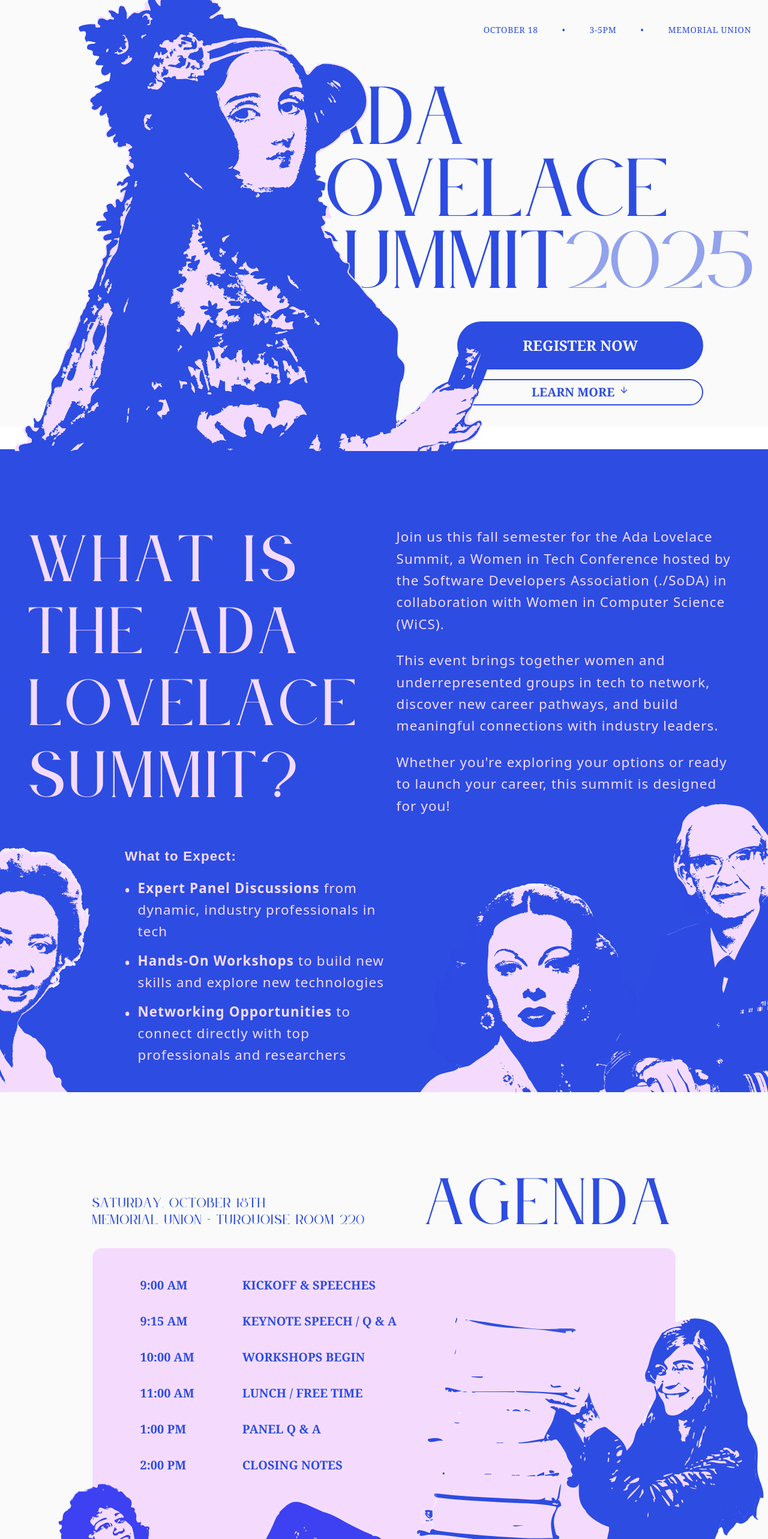
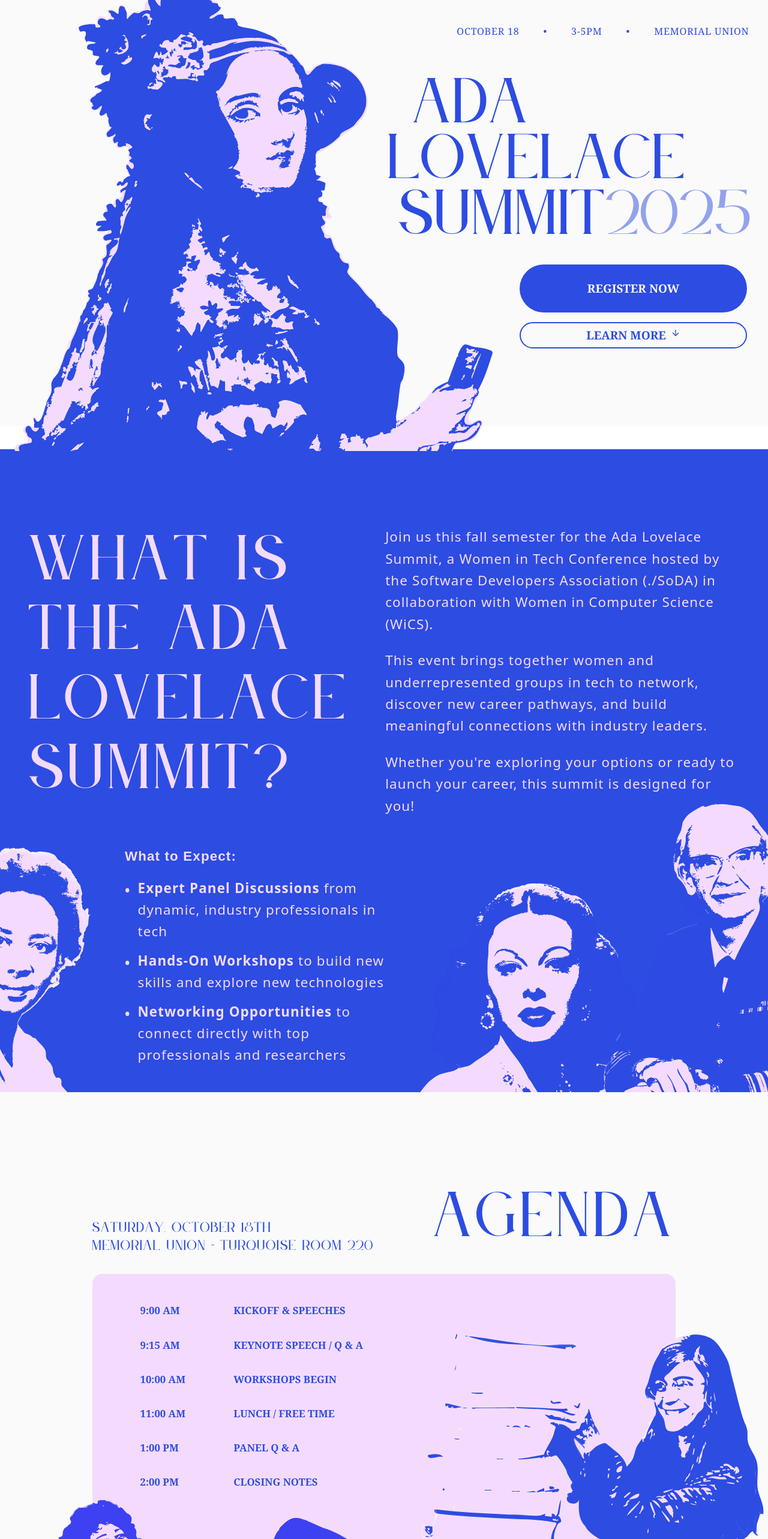
Before and after one commit to asusoda/ada-lovelace-conf-website, a Next.js app: page / in a window 1280 px wide. Shown: the part 80-2646 px from the top of the page at 60% size. Built offline with nearby package versions, Linux system fonts and the light colour scheme.

Commit message:
responsive text changes

```diff
--- a/components/about.tsx
+++ b/components/about.tsx
@@ -3,13 +3,13 @@ import Image from "next/image"
 
 export function AboutSection() {
   return (
-    <section id="about" className="md:max-h-[calc(100vh+17rem)] 2xl:max-h-[calc(100vh+5.7rem)] bg-[var(--color-blue)] py-18 lg:py-32 overflow-hidden">
+    <section id="about" className="md:h-[calc(100vh+17rem)] 2xl:h-[calc(100vh+23rem)] bg-[var(--color-blue)] py-18 lg:py-32 overflow-hidden">
       <div className="container mx-auto px-6 lg:px-12">
         <div className="">
           {/* Left side - Title and Description */}
           <div className="space-y-8">
             <div className="flex flex-col gap-8 md:gap-15 md:flex-row">
-              <h2 className="font-lejour text-5xl lg:text-7xl xl:text-8xl font-bold text-[var(--color-light-purple)] leading-tight tracking-wider">
+              <h2 className="font-lejour text-[clamp(3rem,6vw+1rem,8rem)] font-bold text-[var(--color-light-purple)] leading-tight tracking-wider">
                 WHAT IS<br />
                 THE ADA<br />
                 LOVELACE<br />
--- a/components/agenda.tsx
+++ b/components/agenda.tsx
@@ -16,16 +16,16 @@ export function AgendaSection() {
         <div className="relative">
           {/* Date + location Header */}
           <div className="flex flex-col gap-3 lg:gap-0 lg:flex-row justify-between mb-6 2xl:mb-10 pt-5 2xl:pt-10">
-            <div className="hidden lg:block font-lejour text-left text-[var(--color-blue)] mt-auto mb-2">
-              <p className="text-sm sm:text-base xl:text-xl 2xl:text-3xl font-bold tracking-wider uppercase">
+            <div className="hidden lg:block font-lejour text-left text-[var(--color-blue)] mt-auto mb-2 text-sm lg:text-[clamp(1rem,1.3vw+0.25rem,5rem)]">
+              <p className="font-bold tracking-wider uppercase">
                 SATURDAY, OCTOBER 18TH
               </p>
-              <p className="text-sm sm:text-base xl:text-xl 2xl:text-3xl font-medium tracking-wider uppercase">
+              <p className="font-medium tracking-wider uppercase">
                 MEMORIAL UNION - TURQUOISE ROOM 220
               </p>
             </div>
             {/* Large AGENDA title */}
-            <h1 className="font-lejour text-5xl sm:text-6xl xl:text-8xl 2xl:text-8xl font-bold text-[var(--color-blue)] tracking-wider xl:text-right ">
+            <h1 className="font-lejour text-[clamp(3rem,6vw+1rem,8rem)] font-bold text-[var(--color-blue)] tracking-wider xl:text-right mb-none pb-none">
               AGENDA
             </h1>
 
@@ -44,13 +44,13 @@ export function AgendaSection() {
           <div className="relative">
 
             <div className="bg-[var(--color-light-purple)] rounded-xl xl:rounded-2xl p-4 sm:p-6 xl:p-10 2xl:p-10 backdrop-blur-sm font-lucidity text-[var(--color-blue)]">
-              <div className="hidden lg:block lg:flex gap-4 sm:gap-6 xl:gap-20 2xl:gap-12 px-5 lg:px-10 pb-10 lg:pb-70 2xl:pb-120">
+              <div className="text-[clamp(1rem,1vw+0.25rem,2rem)] hidden lg:block lg:flex gap-4 sm:gap-6 xl:gap-20 2xl:gap-12 px-5 lg:px-10 pb-10 lg:pb-70 2xl:pb-120">
                 {/* Left column - Times */}
                 <div className="flex flex-col space-y-2 sm:space-y-3 xl:space-y-4 2xl:space-y-5">
                   {scheduleItems.map((item, index) => (
                     <span
                       key={index}
-                      className="text-[0.5rem] sm:text-lg xl:text-xl 2xl:text-2xl font-bold py-1 sm:py-2"
+                      className="font-bold py-1 sm:py-2"
                     >
                       {item.time}
                     </span>
@@ -62,7 +62,7 @@ export function AgendaSection() {
                   {scheduleItems.map((item, index) => (
                     <span
                       key={index}
-                      className="sm:text-lg xl:text-xl 2xl:text-2xl font-bold py-1 sm:py-2"
+                      className="font-bold py-1 sm:py-2"
                     >
                       {item.title}
                     </span>
--- a/components/hero.tsx
+++ b/components/hero.tsx
@@ -33,7 +33,7 @@ export function HeroSection() {
           {/* Right side - Content */}
           <div className=" flex-1 w-full text-[var(--color-blue)] space-y-5 2xl:pt-[3%] xl:pt-[1%] h-full lg:pr-5 px-10">
             {/* Event details */}
-            <div className="lg:px-0 flex w-full gap-5 lg:gap-10 2xl:gap-20 justify-center lg:justify-between text-[0.5rem] xl:text-sm 2xl:text-lg font-lucidity uppercase tracking-wider xl:ml-[2%] 2xl:ml-[9%] whitespace-nowrap">
+            <div className="text-[0.5rem] lg:text-[clamp(1rem,0.7vw+0.25rem,3rem)] g:px-0 flex w-full gap-5 lg:gap-10 2xl:gap-20 justify-center lg:justify-between font-lucidity uppercase tracking-wider xl:ml-[2%] 2xl:ml-[9%] whitespace-nowrap">
               <div className="flex-0 lg:flex-2 -mr-5 lg:-mr-0"></div>
               <span className="text-left">October 18</span>
               <span className="hidden lg:block">•</span>
@@ -42,10 +42,12 @@ export function HeroSection() {
               <span className="text-right lg:left-left">Memorial Union</span>
             </div>
 
+            {/*  text-[0.5rem] xl:text-sm 2xl:text-lg  */}
+
             {/* Title */}
             <div className="space-y-10 mt-[10%] lg:ml-10 2xl:ml-[13%] flex justify-center">
               <h1 className="font-lejour text-[var(--color-blue)] font-bold leading-none
-                  text-[3rem] sm:text-lg md:text-6xl lg:text-7xl xl:text-[7.5rem] 2xl:text-[9rem] 2xl:tracking-wider 2xl:ml-[10%]">
+                  text-[clamp(3rem,6vw+1rem,8rem)] 2xl:tracking-wider 2xl:ml-[10%]">
                 <span className="xl:ml-[7%] 2xl:ml-[10%]">ADA<br /></span>
                 <span className = "2xl:ml-[6%]">LOVELACE<br /></span>
                 <span className="xl:ml-[3%] 2xl:ml-[6%] whitespace-nowrap">
@@ -55,6 +57,7 @@ export function HeroSection() {
               </h1>
             </div>
 
+            { /* sm:text-lg md:text-6xl lg:text-7xl xl:text-[7rem] */}
 
               <div className="flex lg:px-10 ">
                 {/* mobile layout ada lovelace svg */}
@@ -73,18 +76,20 @@ export function HeroSection() {
                 <Button
                   size="lg"
                   asChild
-                  className="text-[var(--color-white)] bg-[var(--color-blue)] font-lucidity hover:bg-blue-500 hover:scale-105 transition-transform font-semibold lg:px-40 lg:py-10 2xl:py-15 text-[0.5rem] lg:text-md lg:text-2xl 2xl:text-3xl rounded-full w-[80%] 2xl:ml-[18%]"
+                  className="text-[clamp(0.7rem,1.5vw,3rem)] text-[var(--color-white)] bg-[var(--color-blue)] font-lucidity hover:bg-blue-500 hover:scale-105 transition-transform font-semibold lg:px-40 lg:py-10 2xl:py-15 rounded-full w-[80%] 2xl:ml-[18%]"
                 >
                   <a href="https://sundevilcentral.eoss.asu.edu/SoDA/rsvp_boot?id=384609" target="_blank" rel="noopener noreferrer">
                     REGISTER NOW
                   </a>
                 </Button>
 
+                {/* text-[0.5rem] lg:text-md lg:text-2xl 2xl:text-3xl */}
+
                 <Button
                   size="lg"
                   variant="outline"
                   onClick={handleLearnMoreClick}
-                  className="font-lucidity border-2 border-[var(--color-blue)] text-[var(--color-blue)] hover:bg-white hover:text-primary font-semibold lg:px-9 2xl:py-10 text-[0.5rem] lg:text-xl rounded-full bg-transparent w-[80%] 2xl:ml-[18%] cursor-pointer"
+                  className="text-[clamp(0.7rem,1.5vw,3rem)] font-lucidity border-2 border-[var(--color-blue)] text-[var(--color-blue)] hover:bg-white hover:text-primary font-semibold lg:px-9 2xl:py-10 rounded-full bg-transparent w-[80%] 2xl:ml-[18%] cursor-pointer"
                 >
                   LEARN MORE
                   <div className="animate-bounce text-[var(--color-blue)]">
```
